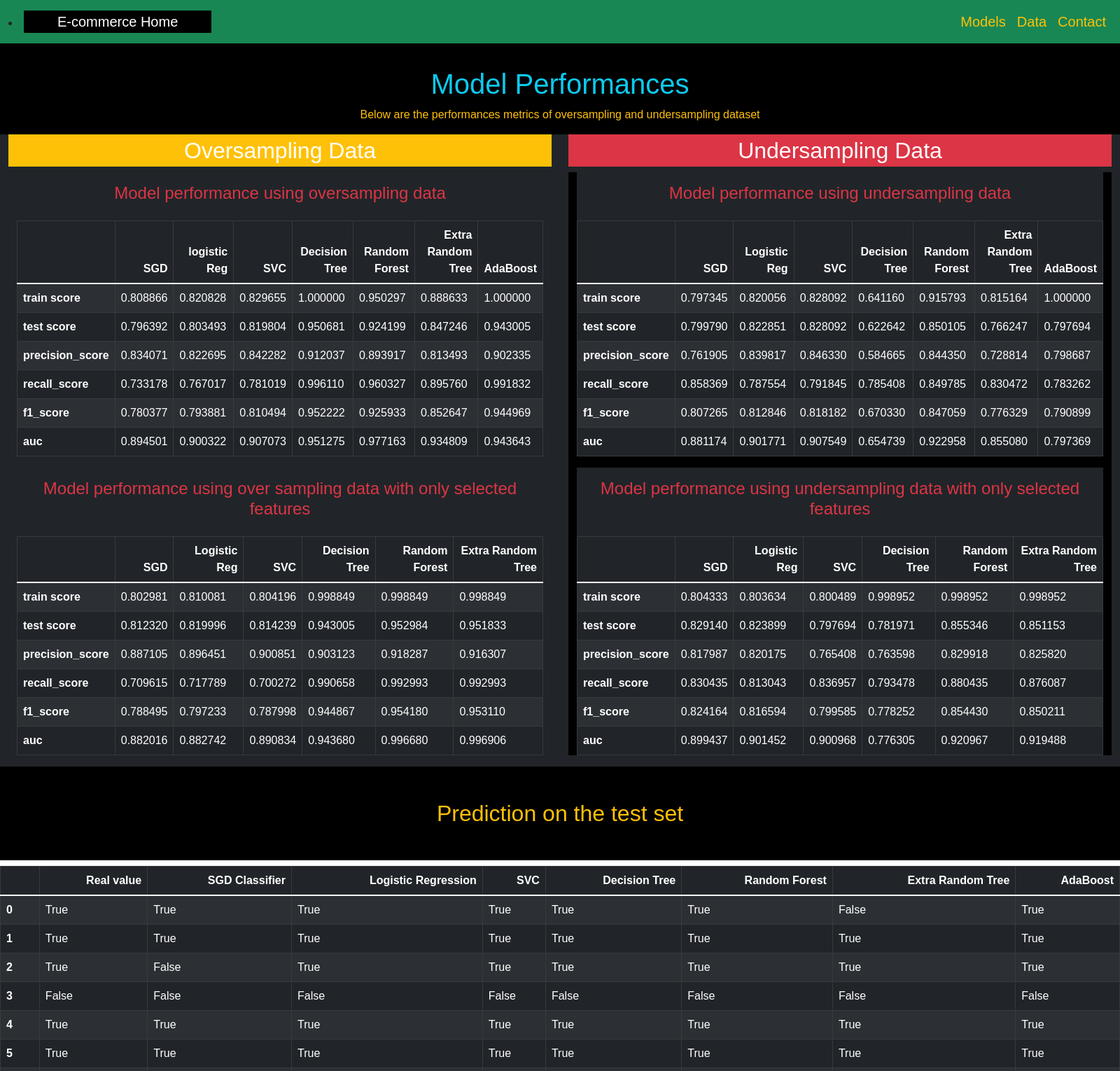
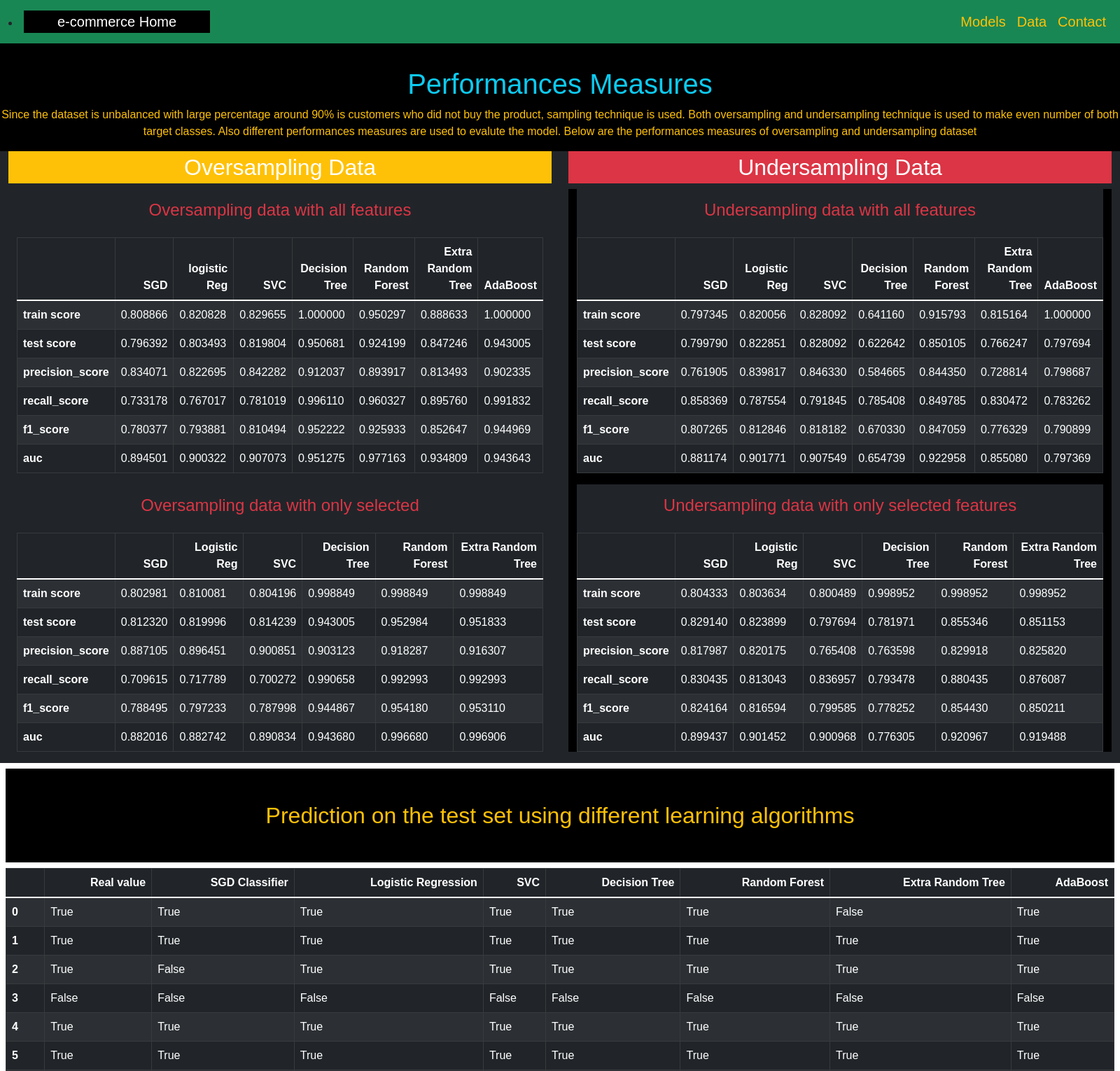
Before and after one commit to pandeysudip/e-commerce, a Flask app: page /dashboard.html in a window 1600 px wide. Shown: the top 1530 px of the page at 70% size. Run offline with Flask 2, Linux system fonts and the light colour scheme; some libraries are stand-ins or nearby versions.

Commit message:
updating html files

```diff
--- a/templates/dashboard.html
+++ b/templates/dashboard.html
@@ -4,8 +4,8 @@
 <section id="tal" class="bg-dark text-light  text-center text-sm-start">
     <div class="row">
         <div class=" bg-black text-light text-center mt-5 pt-5">
-        <h1 class="text-info">Model Performances</h1>
-        <p class="text-warning">Below are the performances metrics of oversampling and undersampling dataset</p>
+        <h1 class="text-info">Performances Measures</h1>
+        <p class="text-warning">Since the dataset is unbalanced with large percentage around 90% is customers who did not buy the product, sampling technique is used. Both oversampling and undersampling technique is used to make even number of both target classes. Also different performances measures are used to evalute the model. Below are the performances measures of oversampling and undersampling dataset</p>
         </div>
     </div>
     <div class="sidebar">
@@ -18,7 +18,7 @@
 
                     <div class="container">
                         <div class="jumbotron text-center bg-dark text-light  p-3">
-                            <h4><span class="text-danger">Model performance using oversampling data</span></h4>
+                            <h4><span class="text-danger">Oversampling data with all features</span></h4>
                         </div >
                     </div >
 
@@ -102,7 +102,7 @@
                     </div>
                     <div class="container">
                         <div class="jumbotron text-center bg-dark text-light  p-3">
-                            <h4><span class="text-danger">Model performance using over sampling data with only selected features</span></h4>
+                            <h4><span class="text-danger">Oversampling data with only selected </span></h4>
                         </div >
                     </div >
                     <div class="container">
@@ -187,7 +187,7 @@
 
                     <div class="container">
                         <div class="jumbotron text-center bg-dark text-light  p-3">
-                            <h4><span class="text-danger">Model performance using undersampling data</span></h4>
+                            <h4><span class="text-danger">Undersampling data with all features </span></h4>
                         </div >
                     </div >
 
@@ -271,7 +271,7 @@
                     </div>
                     <div class="container">
                         <div class="jumbotron text-center bg-dark text-light  p-3">
-                            <h4><span class="text-danger">Model performance using undersampling data with only selected features</span></h4>
+                            <h4><span class="text-danger">Undersampling data with only selected features</span></h4>
                         </div >
                     </div >
                     <div class="container">
@@ -350,9 +350,9 @@
         </div>
     </div>
 </section>
-<div>
+<div class="p-2">
     <div class="bg-black">
-        <h2 class=" p-5 text-warning text-center">Prediction on the test set</h2>
+        <h2 class=" p-5 text-warning text-center">Prediction on the test set using different learning algorithms</h2>
     </div>
     <table class="table table-striped table table-bordered table-dark">
         <thead>
--- a/templates/layout.html
+++ b/templates/layout.html
@@ -30,7 +30,7 @@
         <nav class="navbar navbar-expand-lg bg-success navbar-dark fixed-top">
             <div class="container">
                 <li role="presentation" class="active">
-                    <a href="index.html" class="navbar-brand bg-black px-5"> E-commerce Home </a>
+                    <a href="index.html" class="navbar-brand bg-black px-5"> e-commerce Home </a>
                 </li>
             </div>
             <div class="container">
```
Also changed, not shown: templates/index.html (+9 -5 lines).
